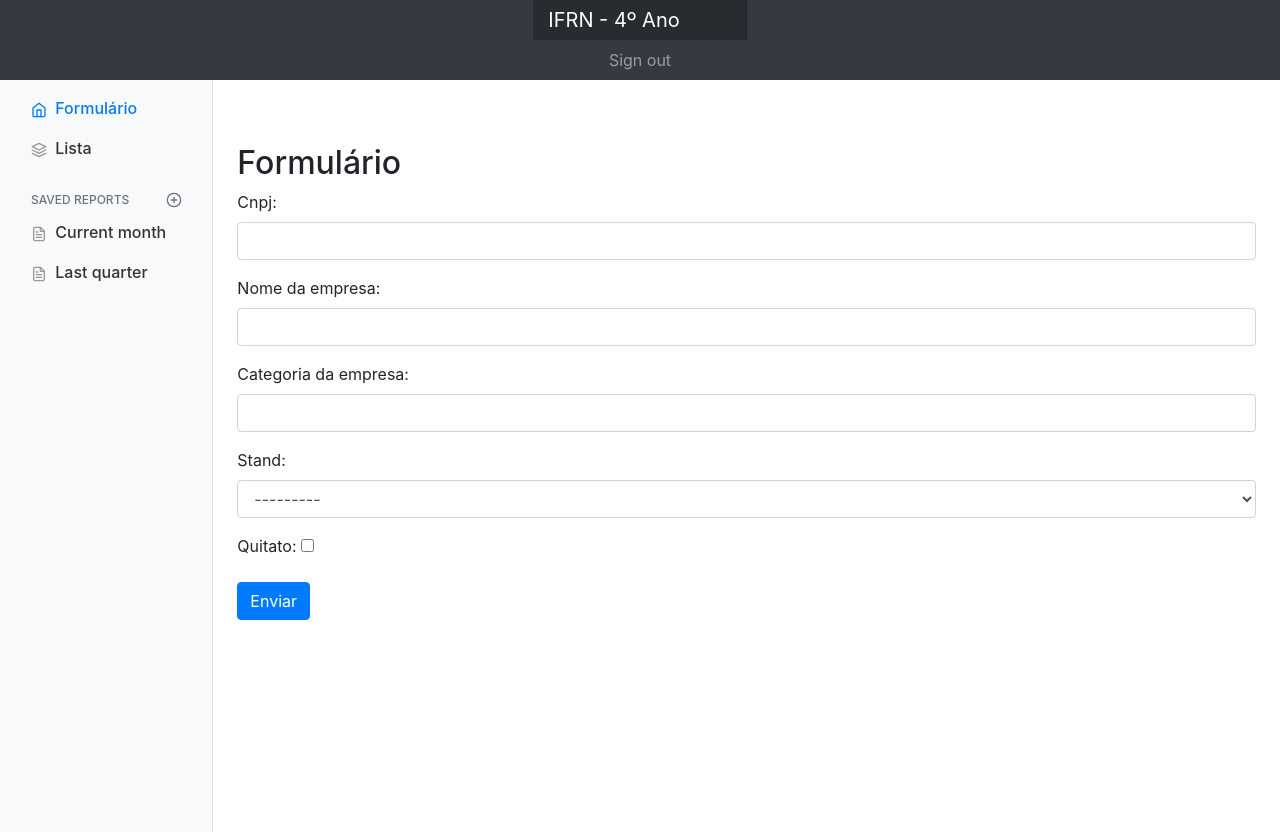
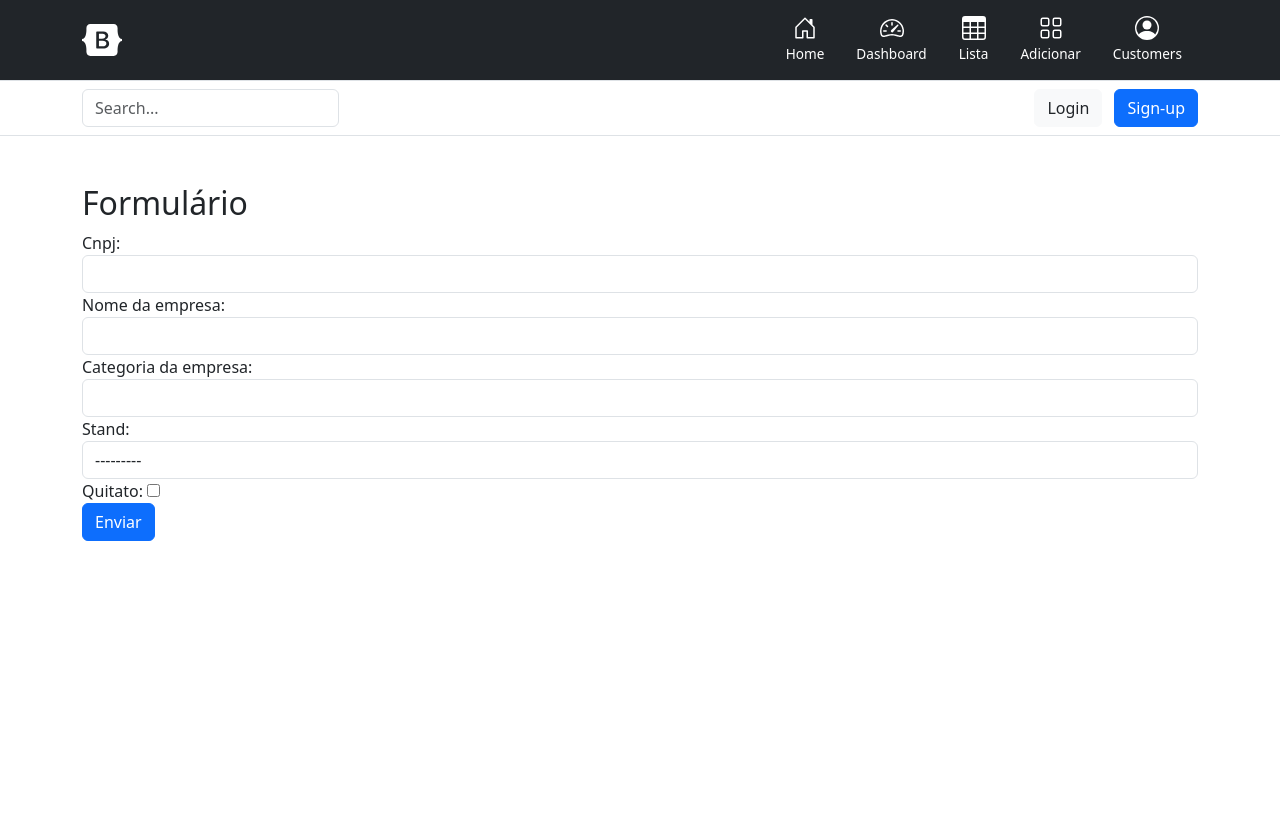
Before and after one commit to ClarisseTeixeira/ReservasFINECAP, a Django app: page / in a window 1280 px wide. After the commit the page ends 541 px from the top, so only its background shows below. Run offline with Django 4.2, Linux system fonts and the light colour scheme; data that the repository does not hold is empty; some libraries are stand-ins or nearby versions.

Commit message:
Atualização de HTML e CSS

```diff
--- a/main/urls.py
+++ b/main/urls.py
@@ -16,6 +16,8 @@ Including another URLconf
 """
 from django.contrib import admin
 from django.urls import path
+from django.conf.urls.static import static
+from django.conf import settings
 from finecap.views import *
 
 urlpatterns = [
@@ -25,4 +27,4 @@ urlpatterns = [
     path('remover/<int:id>/',remover,name='remover'),
     path('listar/',listar,name='listar'),
     path('detalhes/<int:id>/',detalhes,name='detalhes'),
-]
+]+ static(settings.MEDIA_URL, document_root=settings.MEDIA_ROOT)
--- a/static/css/dashboard.css
+++ b/static/css/dashboard.css
@@ -1,93 +1,19 @@
-body {
-    font-size: .875rem;
-  }
+.form-control-dark {
+  border-color: var(--bs-gray);
+}
 
-  .feather {
-    width: 16px;
-    height: 16px;
-    vertical-align: text-bottom;
-  }
+.form-control-dark:focus {
+  border-color: #fff;
+  box-shadow: 0 0 0 .25rem rgba(255, 255, 255, .25);
+}
 
-  /*
-   * Sidebar
-   */
+.text-small {
+  font-size: 85%;
+}
 
-  .sidebar {
-    position: fixed;
-    top: 0;
-    bottom: 0;
-    left: 0;
-    z-index: 100; /* Behind the navbar */
-    padding: 0;
-    box-shadow: inset -1px 0 0 rgba(0, 0, 0, .1);
-  }
-
-  .sidebar-sticky {
-    position: -webkit-sticky;
-    position: sticky;
-    top: 48px; /* Height of navbar */
-    height: calc(100vh - 48px);
-    padding-top: .5rem;
-    overflow-x: hidden;
-    overflow-y: auto; /* Scrollable contents if viewport is shorter than content. */
-  }
-
-  .sidebar .nav-link {
-    font-weight: 500;
-    color: #333;
-  }
-
-  .sidebar .nav-link .feather {
-    margin-right: 4px;
-    color: #999;
-  }
-
-  .sidebar .nav-link.active {
-    color: #007bff;
-  }
-
-  .sidebar .nav-link:hover .feather,
-  .sidebar .nav-link.active .feather {
-    color: inherit;
-  }
-
-  .sidebar-heading {
-    font-size: .75rem;
-    text-transform: uppercase;
-  }
-
-  /*
-   * Navbar
-   */
-
-  .navbar-brand {
-    padding-top: .75rem;
-    padding-bottom: .75rem;
-    font-size: 1rem;
-    background-color: rgba(0, 0, 0, .25);
-    box-shadow: inset -1px 0 0 rgba(0, 0, 0, .25);
-  }
-
-  .navbar .form-control {
-    padding: .75rem 1rem;
-    border-width: 0;
-    border-radius: 0;
-  }
-
-  .form-control-dark {
-    color: #fff;
-    background-color: rgba(255, 255, 255, .1);
-    border-color: rgba(255, 255, 255, .1);
-  }
-
-  .form-control-dark:focus {
-    border-color: transparent;
-    box-shadow: 0 0 0 3px rgba(255, 255, 255, .25);
-  }
-
-  /*
-   * Utilities
-   */
-
-  .border-top { border-top: 1px solid #e5e5e5; }
-  .border-bottom { border-bottom: 1px solid #e5e5e5; }
+.dropdown-toggle:not(:focus) {
+  outline: 0;
+}
+.d-block.mx-auto.mb-1, .bi.me-2 {
+  fill: #ffffff;
+}
--- a/templates/base.html
+++ b/templates/base.html
@@ -1,78 +1,133 @@
 {% load static %}
 <!DOCTYPE html>
 <html lang="en">
+
 <head>
-    <meta charset="UTF-8">
-    <meta name="viewport" content="width=device-width, initial-scale=1.0">
-    <link href="{% static 'css/dashboard.css' %}" rel="stylesheet">
-    <link rel="stylesheet" href="https://getbootstrap.com/docs/4.0/dist/css/bootstrap.min.css" integrity="sha384-Gn5384xqQ1aoWXA+058RXPxPg6fy4IWvTNh0E263XmFcJlSAwiGgFAW/dAiS6JXm" crossorigin="anonymous">
-    <link rel="stylesheet" href="https://cdnjs.cloudflare.com/ajax/libs/font-awesome/5.15.3/css/all.min.css">
-    <link rel="stylesheet" href="https://stackpath.bootstrapcdn.com/bootstrap/4.5.0/css/bootstrap.min.css">
-    <title>Document</title>
+  <meta charset="UTF-8">
+  <meta name="viewport" content="width=device-width, initial-scale=1.0">
+  <link href="{% static 'css/dashboard.css' %}" rel="stylesheet">
+  <link href="https://cdn.jsdelivr.net/npm/bootstrap@5.3.2/dist/css/bootstrap.min.css" rel="stylesheet"
+    integrity="sha384-T3c6CoIi6uLrA9TneNEoa7RxnatzjcDSCmG1MXxSR1GAsXEV/Dwwykc2MPK8M2HN" crossorigin="anonymous">
+    <link rel="stylesheet" href="https://cdn.jsdelivr.net/npm/bootstrap-icons@1.11.1/font/bootstrap-icons.css">
+  <title>Document</title>
 </head>
+
 <body>
-    <nav class="navbar navbar-dark sticky-top bg-dark flex-md-nowrap p-0">
-        <a class="navbar-brand col-sm-3 col-md-2 mr-0" href="#">IFRN - 4º Ano</a>
-        {% block forms %}
 
-        {% endblock %}
-        <ul class="navbar-nav px-3">
-          <li class="nav-item text-nowrap">
-            <a class="nav-link" href="#">Sign out</a>
-          </li>
-        </ul>
-    </nav>
-    <div class="container-fluid">
-        <div class="row">
-          <nav class="col-md-2 d-none d-md-block bg-light sidebar">
-            <div class="sidebar-sticky">
-              <ul class="nav flex-column">
-                <li class="nav-item">
-                  <a class="nav-link active" href="{% url 'criar' %}">
-                    <svg xmlns="http://www.w3.org/2000/svg" width="24" height="24" viewBox="0 0 24 24" fill="none" stroke="currentColor" stroke-width="2" stroke-linecap="round" stroke-linejoin="round" class="feather feather-home"><path d="M3 9l9-7 9 7v11a2 2 0 0 1-2 2H5a2 2 0 0 1-2-2z"></path><polyline points="9 22 9 12 15 12 15 22"></polyline></svg>
-                    Formulário <span class="sr-only">(current)</span>
+  <svg xmlns="http://www.w3.org/2000/svg" class="d-none">
+    <symbol id="bootstrap" viewBox="0 0 118 94">
+      <title>Bootstrap</title>
+      <path fill-rule="evenodd" clip-rule="evenodd"
+        d="M24.509 0c-6.733 0-11.715 5.893-11.492 12.284.214 6.14-.064 14.092-2.066 20.577C8.943 39.365 5.547 43.485 0 44.014v5.972c5.547.529 8.943 4.649 10.951 11.153 2.002 6.485 2.28 14.437 2.066 20.577C12.794 88.106 17.776 94 24.51 94H93.5c6.733 0 11.714-5.893 11.491-12.284-.214-6.14.064-14.092 2.066-20.577 2.009-6.504 5.396-10.624 10.943-11.153v-5.972c-5.547-.529-8.934-4.649-10.943-11.153-2.002-6.484-2.28-14.437-2.066-20.577C105.214 5.894 100.233 0 93.5 0H24.508zM80 57.863C80 66.663 73.436 72 62.543 72H44a2 2 0 01-2-2V24a2 2 0 012-2h18.437c9.083 0 15.044 4.92 15.044 12.474 0 5.302-4.01 10.049-9.119 10.88v.277C75.317 46.394 80 51.21 80 57.863zM60.521 28.34H49.948v14.934h8.905c6.884 0 10.68-2.772 10.68-7.727 0-4.643-3.264-7.207-9.012-7.207zM49.948 49.2v16.458H60.91c7.167 0 10.964-2.876 10.964-8.281 0-5.406-3.903-8.178-11.425-8.178H49.948z">
+      </path>
+    </symbol>
+    <symbol id="home" viewBox="0 0 16 16">
+      <path
+        d="M8.354 1.146a.5.5 0 0 0-.708 0l-6 6A.5.5 0 0 0 1.5 7.5v7a.5.5 0 0 0 .5.5h4.5a.5.5 0 0 0 .5-.5v-4h2v4a.5.5 0 0 0 .5.5H14a.5.5 0 0 0 .5-.5v-7a.5.5 0 0 0-.146-.354L13 5.793V2.5a.5.5 0 0 0-.5-.5h-1a.5.5 0 0 0-.5.5v1.293L8.354 1.146zM2.5 14V7.707l5.5-5.5 5.5 5.5V14H10v-4a.5.5 0 0 0-.5-.5h-3a.5.5 0 0 0-.5.5v4H2.5z" />
+    </symbol>
+    <symbol id="speedometer2" viewBox="0 0 16 16">
+      <path
+        d="M8 4a.5.5 0 0 1 .5.5V6a.5.5 0 0 1-1 0V4.5A.5.5 0 0 1 8 4zM3.732 5.732a.5.5 0 0 1 .707 0l.915.914a.5.5 0 1 1-.708.708l-.914-.915a.5.5 0 0 1 0-.707zM2 10a.5.5 0 0 1 .5-.5h1.586a.5.5 0 0 1 0 1H2.5A.5.5 0 0 1 2 10zm9.5 0a.5.5 0 0 1 .5-.5h1.5a.5.5 0 0 1 0 1H12a.5.5 0 0 1-.5-.5zm.754-4.246a.389.389 0 0 0-.527-.02L7.547 9.31a.91.91 0 1 0 1.302 1.258l3.434-4.297a.389.389 0 0 0-.029-.518z" />
+      <path fill-rule="evenodd"
+        d="M0 10a8 8 0 1 1 15.547 2.661c-.442 1.253-1.845 1.602-2.932 1.25C11.309 13.488 9.475 13 8 13c-1.474 0-3.31.488-4.615.911-1.087.352-2.49.003-2.932-1.25A7.988 7.988 0 0 1 0 10zm8-7a7 7 0 0 0-6.603 9.329c.203.575.923.876 1.68.63C4.397 12.533 6.358 12 8 12s3.604.532 4.923.96c.757.245 1.477-.056 1.68-.631A7 7 0 0 0 8 3z" />
+    </symbol>
+    <symbol id="table" viewBox="0 0 16 16">
+      <path
+        d="M0 2a2 2 0 0 1 2-2h12a2 2 0 0 1 2 2v12a2 2 0 0 1-2 2H2a2 2 0 0 1-2-2V2zm15 2h-4v3h4V4zm0 4h-4v3h4V8zm0 4h-4v3h3a1 1 0 0 0 1-1v-2zm-5 3v-3H6v3h4zm-5 0v-3H1v2a1 1 0 0 0 1 1h3zm-4-4h4V8H1v3zm0-4h4V4H1v3zm5-3v3h4V4H6zm4 4H6v3h4V8z" />
+    </symbol>
+    <symbol id="people-circle" viewBox="0 0 16 16">
+      <path d="M11 6a3 3 0 1 1-6 0 3 3 0 0 1 6 0z" />
+      <path fill-rule="evenodd"
+        d="M0 8a8 8 0 1 1 16 0A8 8 0 0 1 0 8zm8-7a7 7 0 0 0-5.468 11.37C3.242 11.226 4.805 10 8 10s4.757 1.225 5.468 2.37A7 7 0 0 0 8 1z" />
+    </symbol>
+    <symbol id="grid" viewBox="0 0 16 16">
+      <path
+        d="M1 2.5A1.5 1.5 0 0 1 2.5 1h3A1.5 1.5 0 0 1 7 2.5v3A1.5 1.5 0 0 1 5.5 7h-3A1.5 1.5 0 0 1 1 5.5v-3zM2.5 2a.5.5 0 0 0-.5.5v3a.5.5 0 0 0 .5.5h3a.5.5 0 0 0 .5-.5v-3a.5.5 0 0 0-.5-.5h-3zm6.5.5A1.5 1.5 0 0 1 10.5 1h3A1.5 1.5 0 0 1 15 2.5v3A1.5 1.5 0 0 1 13.5 7h-3A1.5 1.5 0 0 1 9 5.5v-3zm1.5-.5a.5.5 0 0 0-.5.5v3a.5.5 0 0 0 .5.5h3a.5.5 0 0 0 .5-.5v-3a.5.5 0 0 0-.5-.5h-3zM1 10.5A1.5 1.5 0 0 1 2.5 9h3A1.5 1.5 0 0 1 7 10.5v3A1.5 1.5 0 0 1 5.5 15h-3A1.5 1.5 0 0 1 1 13.5v-3zm1.5-.5a.5.5 0 0 0-.5.5v3a.5.5 0 0 0 .5.5h3a.5.5 0 0 0 .5-.5v-3a.5.5 0 0 0-.5-.5h-3zm6.5.5A1.5 1.5 0 0 1 10.5 9h3a1.5 1.5 0 0 1 1.5 1.5v3a1.5 1.5 0 0 1-1.5 1.5h-3A1.5 1.5 0 0 1 9 13.5v-3zm1.5-.5a.5.5 0 0 0-.5.5v3a.5.5 0 0 0 .5.5h3a.5.5 0 0 0 .5-.5v-3a.5.5 0 0 0-.5-.5h-3z" />
+    </symbol>
+  </svg>
+
+  <main>
+      <header>
+        <div class="px-3 py-2 text-bg-dark border-bottom">
+          <div class="container">
+            <div class="d-flex flex-wrap align-items-center justify-content-center justify-content-lg-start">
+              <a href="/" class="d-flex align-items-center my-2 my-lg-0 me-lg-auto text-white text-decoration-none">
+                <svg class="bi me-2" width="40" height="32" role="img" aria-label="Bootstrap">
+                  <use xlink:href="#bootstrap" />
+                </svg>
+              </a>
+
+              <ul class="nav col-12 col-lg-auto my-2 justify-content-center my-md-0 text-small">
+                <li>
+                  <a href="{% url 'criar' %}" class="nav-link text-white">
+                    <svg class="bi d-block mx-auto mb-1" width="24" height="24">
+                      <use xlink:href="#home" />
+                    </svg>
+                    Home
                   </a>
                 </li>
-                <li class="nav-item">
-                  <a class="nav-link" href="{% url 'listar' %}">
-                    <svg xmlns="http://www.w3.org/2000/svg" width="24" height="24" viewBox="0 0 24 24" fill="none" stroke="currentColor" stroke-width="2" stroke-linecap="round" stroke-linejoin="round" class="feather feather-layers"><polygon points="12 2 2 7 12 12 22 7 12 2"></polygon><polyline points="2 17 12 22 22 17"></polyline><polyline points="2 12 12 17 22 12"></polyline></svg>
+                <li>
+                  <a href="#" class="nav-link text-white">
+                    <svg class="bi d-block mx-auto mb-1" width="24" height="24">
+                      <use xlink:href="#speedometer2" />
+                    </svg>
+                    Dashboard
+                  </a>
+                </li>
+                <li>
+                  <a href="{% url 'listar' %}" class="nav-link text-white">
+                    <svg class="bi d-block mx-auto mb-1 " width="24" height="24">
+                      <use xlink:href="#table" />
+                    </svg>
                     Lista
                   </a>
                 </li>
-              </ul>
-
-              <h6 class="sidebar-heading d-flex justify-content-between align-items-center px-3 mt-4 mb-1 text-muted">
-                <span>Saved reports</span>
-                <a class="d-flex align-items-center text-muted" href="#">
-                  <svg xmlns="http://www.w3.org/2000/svg" width="24" height="24" viewBox="0 0 24 24" fill="none" stroke="currentColor" stroke-width="2" stroke-linecap="round" stroke-linejoin="round" class="feather feather-plus-circle"><circle cx="12" cy="12" r="10"></circle><line x1="12" y1="8" x2="12" y2="16"></line><line x1="8" y1="12" x2="16" y2="12"></line></svg>
-                </a>
-              </h6>
-              <ul class="nav flex-column mb-2">
-                <li class="nav-item">
-                  <a class="nav-link" href="#">
-                    <svg xmlns="http://www.w3.org/2000/svg" width="24" height="24" viewBox="0 0 24 24" fill="none" stroke="currentColor" stroke-width="2" stroke-linecap="round" stroke-linejoin="round" class="feather feather-file-text"><path d="M14 2H6a2 2 0 0 0-2 2v16a2 2 0 0 0 2 2h12a2 2 0 0 0 2-2V8z"></path><polyline points="14 2 14 8 20 8"></polyline><line x1="16" y1="13" x2="8" y2="13"></line><line x1="16" y1="17" x2="8" y2="17"></line><polyline points="10 9 9 9 8 9"></polyline></svg>
-                    Current month
+                <li>
+                  <a href="#" class="nav-link text-white">
+                    <svg class="bi d-block mx-auto mb-1" width="24" height="24">
+                      <use xlink:href="#grid" />
+                    </svg>
+                    Adicionar
                   </a>
                 </li>
-                <li class="nav-item">
-                  <a class="nav-link" href="#">
-                    <svg xmlns="http://www.w3.org/2000/svg" width="24" height="24" viewBox="0 0 24 24" fill="none" stroke="currentColor" stroke-width="2" stroke-linecap="round" stroke-linejoin="round" class="feather feather-file-text"><path d="M14 2H6a2 2 0 0 0-2 2v16a2 2 0 0 0 2 2h12a2 2 0 0 0 2-2V8z"></path><polyline points="14 2 14 8 20 8"></polyline><line x1="16" y1="13" x2="8" y2="13"></line><line x1="16" y1="17" x2="8" y2="17"></line><polyline points="10 9 9 9 8 9"></polyline></svg>
-                    Last quarter
+                <li>
+                  <a href="#" class="nav-link text-white">
+                    <svg class="bi d-block mx-auto mb-1 " width="24" height="24">
+                      <use xlink:href="#people-circle" />
+                    </svg>
+                    Customers
                   </a>
                 </li>
-
               </ul>
             </div>
-          </nav>
+          </div>
+        </div>
+        <div class="px-3 py-2 border-bottom mb-3">
+          <div class="container d-flex flex-wrap justify-content-center">
+            <form class="col-12 col-lg-auto mb-2 mb-lg-0 me-lg-auto" role="search">
+              <input type="search" class="form-control" placeholder="Search..." aria-label="Search">
+            </form>
 
-          <main role="main" class="col-md-9 ml-sm-auto col-lg-10 pt-3 px-4"><div class="chartjs-size-monitor" style="position: absolute; inset: 0px; overflow: hidden; pointer-events: none; visibility: hidden; z-index: -1;"><div class="chartjs-size-monitor-expand" style="position:absolute;left:0;top:0;right:0;bottom:0;overflow:hidden;pointer-events:none;visibility:hidden;z-index:-1;"><div style="position:absolute;width:1000000px;height:1000000px;left:0;top:0"></div></div><div class="chartjs-size-monitor-shrink" style="position:absolute;left:0;top:0;right:0;bottom:0;overflow:hidden;pointer-events:none;visibility:hidden;z-index:-1;"><div style="position:absolute;width:200%;height:200%;left:0; top:0"></div></div></div>
+            <div class="text-end">
+              <button type="button" class="btn btn-light text-dark me-2">Login</button>
+              <button type="button" class="btn btn-primary">Sign-up</button>
+            </div>
+          </div>
+        </div>
+      </header>
 
-           {% block center %}
 
-           {% endblock %}
 
-          </main>
-        </div>
-      </div>
+<div class="container">
+      {% block center %}
+      {% endblock %}
+ </div>
+    <script src="https://cdn.jsdelivr.net/npm/bootstrap@5.3.2/dist/js/bootstrap.bundle.min.js"
+      integrity="sha384-C6RzsynM9kWDrMNeT87bh95OGNyZPhcTNXj1NW7RuBCsyN/o0jlpcV8Qyq46cDfL"
+      crossorigin="anonymous"></script>
 </body>
+</main>
+
+</body>
+
 </html>
```
Also changed, not shown: main/settings.py (+3 -4 lines).
